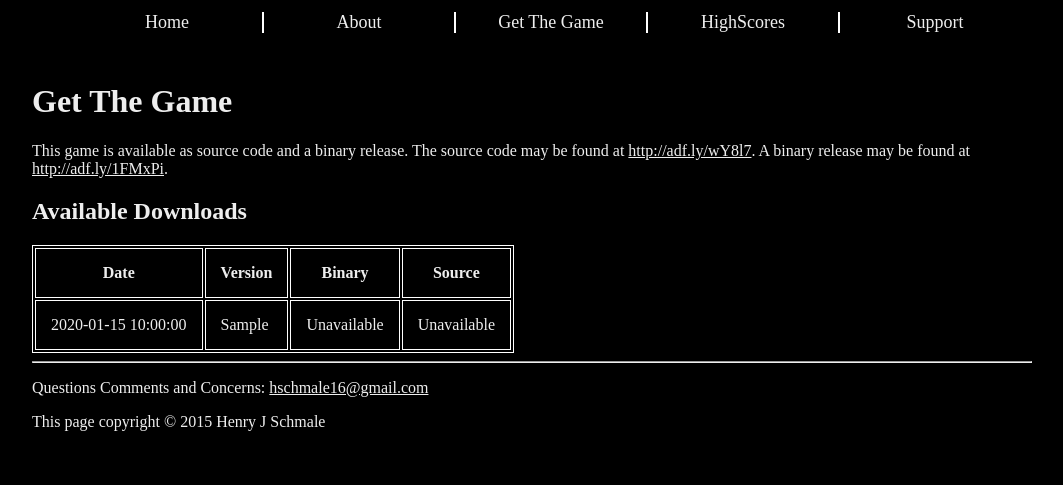
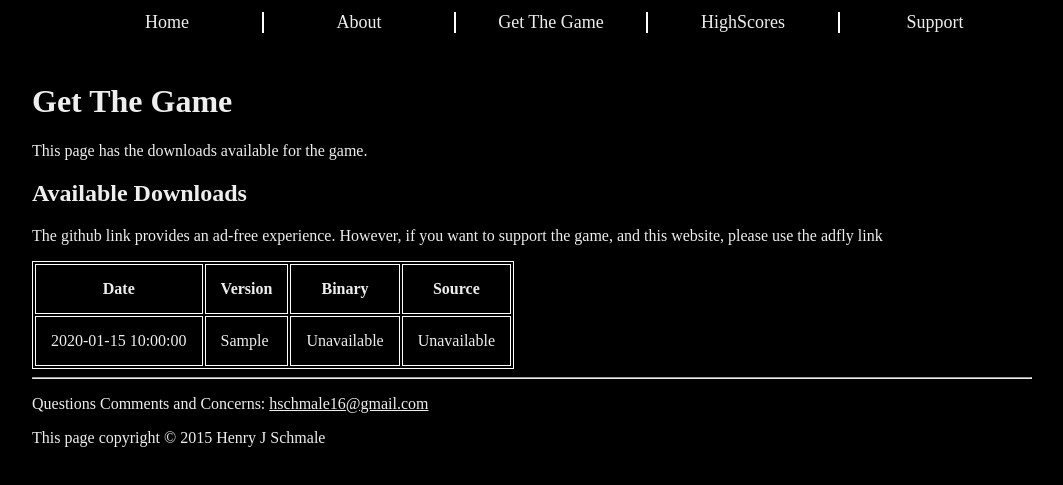
Before and after one commit to HSchmale16/NumberHunterGame, a PHP site: page /getGame.php in a window 1280 px wide. Shown: the part 212-697 px from the top of the page, without its empty margins (108-1171 px from the left). Run offline with PHP 8.4, Linux system fonts and the light colour scheme; tables that the repository leaves empty or names only in its code hold one stand-in row (values such as "Sample post"); data that the repository does not hold is empty.

Commit message:
Rewrote the download page some more
* The messages about downloads and the purpose of the page

```diff
--- a/Website/getGame.php
+++ b/Website/getGame.php
@@ -51,13 +51,12 @@ function printDLRow($row){
 		<!-- Begin Main-Content -->
 		<div id="main-content">
 			<h1>Get The Game</h1>
-			<p>This game is available as source code and a binary release. The source code
-               may be found at <a href="http://adf.ly/wY8l7">http://adf.ly/wY8l7</a>.
-               A binary release may be found at <a href="http://adf.ly/1FMxPi">
-               http://adf.ly/1FMxPi</a>.</p>
-
+			<p>This page has the downloads available for the game.</p>
 			<!-- Available Downloads Table -->
 			<h2>Available Downloads</h2>
+            <p>The github link provides an ad-free experience. However, if you
+            want to support the game, and this website, please use the adfly
+            link</p>
 			<table id="AvailDownloads">
 				<tr>
 					<th>Date</th>
```
